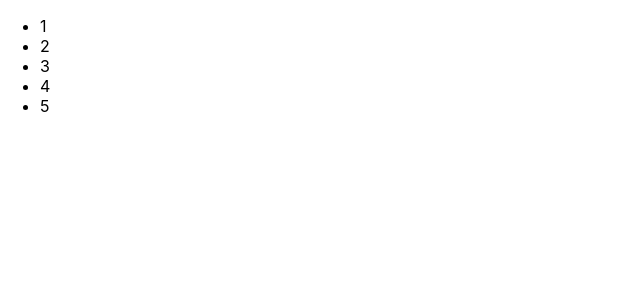
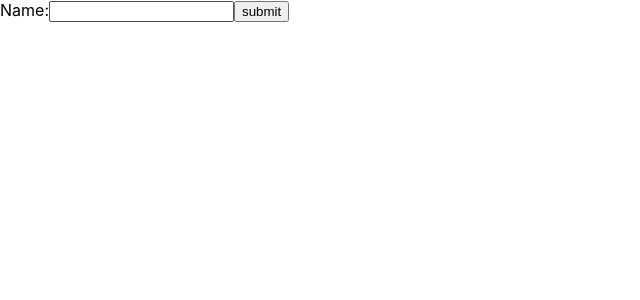
Before and after one commit to towa1204/learn-react-typescript, a React (Create React App) app: page / in a window 1280 px wide. Shown: the top 300 px of the page, without its empty margins (0-640 px from the left). Built offline with nearby package versions, Linux system fonts and the light colour scheme.

Commit message:
9. フォーム

```diff
--- a/src/index.tsx
+++ b/src/index.tsx
@@ -8,25 +8,37 @@
   document.getElementById('root') as HTMLElement
 );
 
-function ListItem(props: {value: number}) {
-  // Correct! There is no need to specify the key here:
-  return <li>{props.value}</li>;
+class NameForm extends React.Component<{}, {value: string}> {
+  constructor(props: {}) {
+    super(props);
+    this.state = {value: ''};
+
+    this.handleChange = this.handleChange.bind(this);
+    this.handleSubmit = this.handleSubmit.bind(this);
+  }
+
+  handleChange(event: React.ChangeEvent<HTMLInputElement>) {
+    this.setState({value: event.target.value});
+  }
+
+  handleSubmit(event: React.FormEvent<HTMLFormElement>) {
+    alert('A name was submitted: ' + this.state.value);
+    event.preventDefault();
+  }
+
+  render() {
+    return (
+      <form onSubmit={this.handleSubmit}>
+        <label>
+          Name:
+          <input type="text" value={this.state.value} onChange={this.handleChange} />
+        </label>
+        <input type="submit" value="submit" />
+      </form>
+    );
+  }
 }
-
-function NumberList(props: {numbers: number[]}) {
-  const numbers = props.numbers;
-  return (
-    <ul>
-      {numbers.map((number) =>
-        <ListItem key={number.toString()}
-                  value={number} />
-      )}
-    </ul>
-  );
-}
-
-const numbers = [1, 2, 3, 4, 5];
-root.render(<NumberList numbers={numbers} />);
+root.render(<NameForm />);
 // If you want to start measuring performance in your app, pass a function
 // to log results (for example: reportWebVitals(console.log))
 // or send to an analytics endpoint. Learn more: https://bit.ly/CRA-vitals
```
